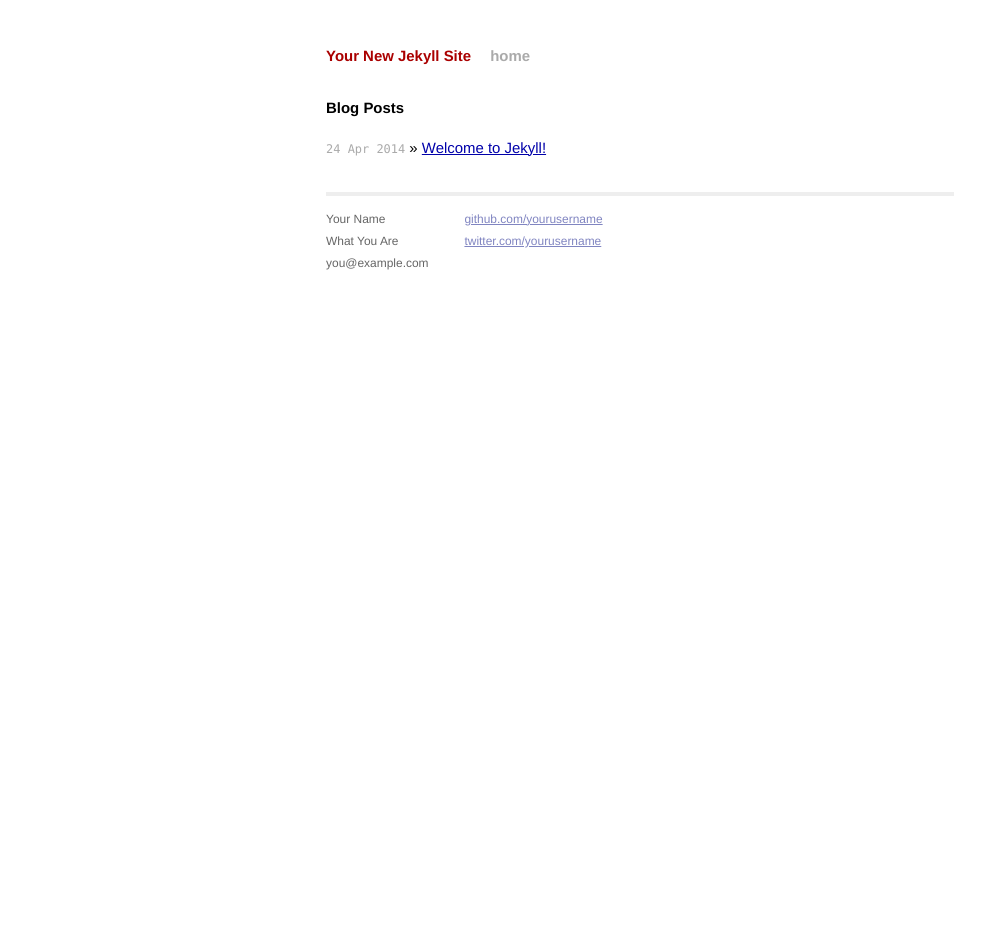
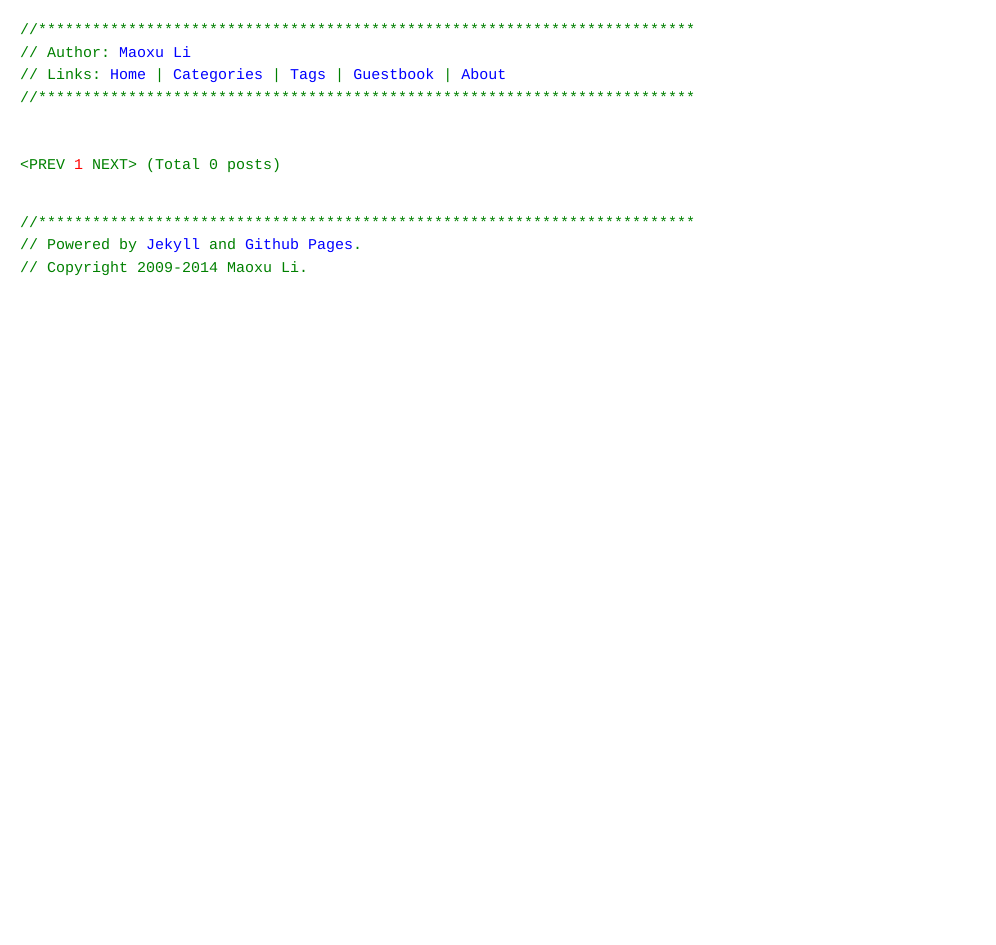
Before and after one commit to maoxuli/portfolio.maoxuli.com, a Jekyll site: the page built from index.html, in a window 1280 px wide. Shown: the whole page, without its empty margins (0-996 px from the left). Built offline with Jekyll 4.4.1, drawn with Linux system fonts in a browser that asks for light colours; Markdown is read by kramdown in place of the engine named in the settings; the list of posts is cut into pages by our own code; after the commit the page ends 920 px from its top, so only the background shows below that.

Commit message:
Clean and implement my own theme.

```diff
--- /dev/null
+++ b/CNAME
@@ -0,0 +1 @@
+maoxuli.com
--- a/_config.yml
+++ b/_config.yml
@@ -1,3 +1,8 @@
-name: Your New Jekyll Site
 markdown: redcarpet
+permalink: /posts/:title.html
 pygments: true
+paginate: 50
+
+name: Maoxu Li
+author: Maoxu Li
+disqus: maoxuli
--- a/_layouts/default.html
+++ b/_layouts/default.html
@@ -5,40 +5,57 @@
         <meta http-equiv="X-UA-Compatible" content="IE=edge,chrome=1">
         <title>{{ page.title }}</title>
         <meta name="viewport" content="width=device-width">
-
-        <!-- syntax highlighting CSS -->
         <link rel="stylesheet" href="/css/syntax.css">
-
-        <!-- Custom CSS -->
         <link rel="stylesheet" href="/css/main.css">
-
     </head>
     <body>
-
-        <div class="site">
+        <div class="wrapper">
           <div class="header">
-            <h1 class="title"><a href="/">{{ site.name }}</a></h1>
-            <a class="extra" href="/">home</a>
+            <table class="comment">
+              <tr>
+                <td>//</td>
+                <td>*************************************************************************</td>
+                <td>&nbsp;</td>
+              </tr>
+              <tr>
+                <td>//</td>
+                <td>&nbsp;Author:&nbsp;<a href="http://maoxuli.com">Maoxu Li</a></td>
+                <td>&nbsp;</td>
+              </tr>
+              <tr>
+                <td>//</td>
+                <td>&nbsp;Links:&nbsp;<a href="/">Home</a> | <a href="/categories/">Categories</a> | <a href="/tags/">Tags</a> | <a href="/guestbook/">Guestbook</a> | <a href="/about/">About</a></td>
+                <td>&nbsp;</td>
+              </tr>
+              <tr>
+                <td>//</td>
+                <td>*************************************************************************</td>
+                <td>&nbsp;</td>
+              </tr>
+            </table>
           </div>
-
+          <div class="main">
           {{ content }}
-
+          </div>
           <div class="footer">
-            <div class="contact">
-              <p>
-                Your Name<br />
-                What You Are<br />
-                you@example.com
-              </p>
-            </div>
-            <div class="contact">
-              <p>
-                <a href="https://github.com/yourusername">github.com/yourusername</a><br />
-                <a href="https://twitter.com/yourusername">twitter.com/yourusername</a><br />
-              </p>
-            </div>
+            <table class="comment">
+              <tr>
+                <td>//</td>
+                <td>*************************************************************************</td>
+                <td>&nbsp;</td>
+              </tr>
+              <tr>
+                <td>//</td>
+                <td>&nbsp;Powered by <a href="http://jekyllrb.com">Jekyll</a> and <a href="http://pages.github.com">Github Pages</a>.</td>
+                <td>&nbsp;</td>
+              </tr>
+              <tr>
+                <td>//</td>
+                <td>&nbsp;Copyright 2009-2014 Maoxu Li.</td>
+                <td>&nbsp;</td>
+              </tr>
+            </table>
           </div>
         </div>
-
     </body>
 </html>
--- /dev/null
+++ b/_layouts/page.html
@@ -0,0 +1,10 @@
+---
+layout: default
+---
+
+<div class="post">
+{{ content }}
+</div>
+{% if page.comments %}
+{% include comments.md %}
+{% endif %}
--- a/css/main.css
+++ b/css/main.css
@@ -1,160 +1,138 @@
-/*****************************************************************************/
-/*
-/* Common
-/*
-/*****************************************************************************/
-
-/* Global Reset */
 * {
   margin: 0;
   padding: 0;
 }
 
-html, body { height: 100%; }
+html, body {
+  height: 100%;
+}
 
 body {
   background-color: #FFF;
-  font: 13.34px Helvetica, Arial, sans-serif;
-  font-size: small;
-  text-align: center;
+  color: #000;
+  font-family: Arial, Helvetica, sans-serif;
+  font-size: 15px;
+  line-height:150%;
+  text-align: left;
 }
 
 h1, h2, h3, h4, h5, h6 {
-  font-size: 100%; }
-
-h1 { margin-bottom: 1em; }
-p { margin: 1em 0; }
-
-a         { color: #00a; }
-a:hover   { color: #000; }
-a:visited { color: #a0a; }
-
-/*****************************************************************************/
-/*
-/* Home
-/*
-/*****************************************************************************/
-.posts {
-  list-style-type: none;
-  margin-bottom: 2em;
+  margin: 1em 0;
+  font-size: 16px;
 }
 
-.posts li {
-  line-height: 1.75em;
+p {
+  margin: 1em 0;
 }
 
-.posts span {
-  color: #aaa;
-  font-family: Monaco, "Courier New", monospace;
-  font-size: 80%;
-}
-
-/*****************************************************************************/
-/*
-/* Site
-/*
-/*****************************************************************************/
-
-.site {
-  font-size: 115%;
-  text-align: justify;
-  width: 42em;
-  margin: 3em auto 2em;
-  line-height: 1.5em;
-}
-
-.header a {
-  font-weight: bold;
+a:link {
+  color: blue;
   text-decoration: none;
 }
 
-.title {
-  display: inline-block;
-  margin-bottom: 2em;
+a:visited {
+  color: purple;
 }
 
-.title a {
-  color: #a00;
+a:hover,
+a:active {
+  color: red;
+  text-decoration: underline;
 }
 
-.title a:hover {
-  color: #000;
+table {
+  border-collapse: collapse;
 }
 
-.header a.extra {
-  color: #aaa;
-  margin-left: 1em;
-}
-
-.header a.extra:hover {
-  color: #000;
-}
-
-.meta {
-  color: #aaa;
+.wrapper {
+  margin: 20px auto 20px 20px;
+  width:45em;
 }
 
 .footer {
-  font-size: 80%;
-  color: #666;
-  border-top: 4px solid #eee;
-  margin-top: 2em;
-  overflow: hidden;
+  margin-top:20px;
+  padding-bottom: 30px;
 }
 
-.footer .contact {
-  float: left;
-  margin-right: 3em;
+.comment a:link,
+.comment a:visited {
+  color: blue;
 }
 
-.footer .contact a {
-  color: #8085C1;
+.comment a:hover,
+.comment a:active {
+  color: red;
 }
 
-.footer .rss {
-  margin-top: 1.1em;
-  margin-right: -.2em;
-  float: right;
+.comment, .page-nav, .post-nav {
+  font-family: Courier, "Courier New", monospace;
+  color: green;
 }
 
-.footer .rss img {
-  border: 0;
+.post-nav {
+  margin-top:10px;
+  margin-bottom:30px;
+  text-align: right;
 }
 
-/*****************************************************************************/
-/*
-/* Posts
-/*
-/*****************************************************************************/
+.post {
+  padding:1em 0;
+}
 
-/* standard */
+.post-title {
+  padding-bottom:0.5em;
+  border-bottom: 2px solid #eee;
+  font-size:18px;
+  font-weight:bold;
+}
+
+.post-meta {
+  font-size:13px;
+  color:#888;
+}
+
+.listing-seperator,
+.listing-item {
+  list-style-type:none;
+}
+
+.cloud, .listing-seperator, .post-title {
+  margin-top: 1em;
+}
+
+.listing-item span {
+  font-size:13px;
+  color: #999;
+}
+
+.listing-item a {
+	padding-left: 1em;
+}
+
+.page-nav {
+  margin-top: 30px;
+}
+
+.page-nav .current-page {
+  color: red;
+}
+
+/* highlight*/
+
 .post pre {
   border: 1px solid #ddd;
   background-color: #eef;
   padding: 0 .4em;
-}
-
-.post ul, .post ol {
-  margin-left: 1.35em;
+  font-size: 13px;
 }
 
 .post code {
   border: 1px solid #ddd;
   background-color: #eef;
   padding: 0 .2em;
+  font-size: 13px;
 }
 
 .post pre code {
   border: none;
 }
-
-/* terminal */
-.post pre.terminal {
-  border: 1px solid #000;
-  background-color: #333;
-  color: #FFF;
-}
-
-.post pre.terminal code {
-  background-color: #333;
-}
--- a/index.html
+++ b/index.html
@@ -1,13 +1,57 @@
 ---
-layout: default
-title: Your New Jekyll Site
+layout: page
+title: Home
 ---
 
-<div id="home">
-  <h1>Blog Posts</h1>
-  <ul class="posts">
-    {% for post in site.posts %}
-      <li><span>{{ post.date | date_to_string }}</span> &raquo; <a href="{{ post.url }}">{{ post.title }}</a></li>
-    {% endfor %}
-  </ul>
+<ul class="listing">
+{% for post in paginator.posts %}
+  {% capture y %}{{post.date | date:"%Y"}}{% endcapture %}
+  {% if year != y %}
+    {% assign year = y %}
+    <li class="listing-seperator comment" id="{{ y }}">// {{ y }}</li>
+  {% endif %}
+  <li class="listing-item">
+    <span>
+      <time datetime="{{ post.date | date:"%Y-%m-%d" }}">{{ post.date | date:"%Y-%m-%d" }}</time>
+    </span>
+    <a href="{{ post.url }}" title="{{ post.title }}">{{ post.title }}</a>
+    {% if site.truncate %}
+    <p>{{ post.content | strip_html | truncate: site.truncate }}</p>
+    {% endif%}
+  </li>
+{% endfor %}
+</ul>
+
+<div class="page-nav">
+  {% if paginator.previous_page %}
+    {% if paginator.previous_page == 1 %}
+      <a href="/">&lt;PREV</a>
+    {% else %}
+      <a href="/page{{paginator.previous_page}}">&lt;PREV</a>
+    {% endif %}
+  {% else %}
+    <span>&lt;PREV</span>
+  {% endif %}
+
+  {% if paginator.page == 1 %}
+    <span class="current-page">1</span>
+  {% else %}
+    <a href="/">1</a>
+  {% endif %}
+
+  {% for count in (2..paginator.total_pages) %}
+    {% if count == paginator.page %}
+      <span class="current-page">{{count}}</span>
+    {% else %}
+      <a href="/page{{count}}">{{count}}</a>
+    {% endif %}
+  {% endfor %}
+
+  {% if paginator.next_page %}
+    <a class="next" href="/page{{paginator.next_page}}">NEXT&gt;</a>
+  {% else %}
+    <span>NEXT&gt;</span>
+  {% endif %}
+
+  (Total {{ paginator.total_posts }} posts)
 </div>
```
Also changed, not shown: _includes/comments.md (added, +16 -0 lines), _layouts/post.html (+36 -2 lines), _posts/2014-04-24-welcome-to-jekyll.markdown (deleted, +0 -24 lines), about/index.md (added, +8 -0 lines), categories/index.md (added, +24 -0 lines), guestbook/index.md (added, +7 -0 lines), tags/index.md (added, +24 -0 lines), README.md (added), 1 other file.
